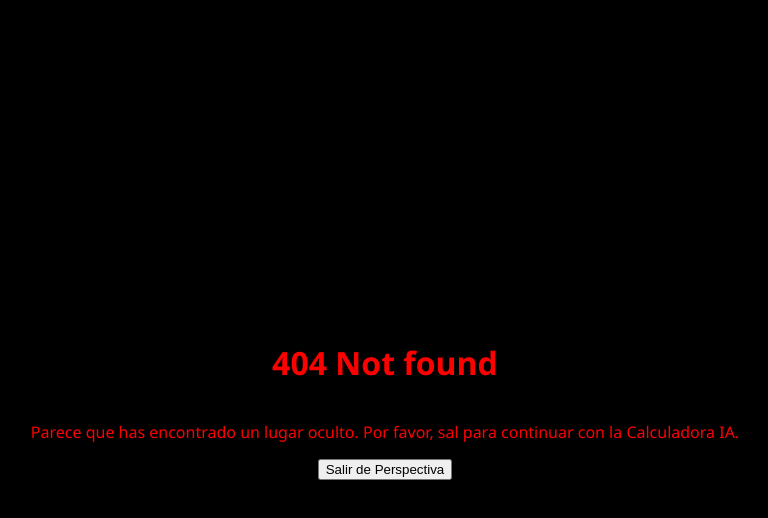
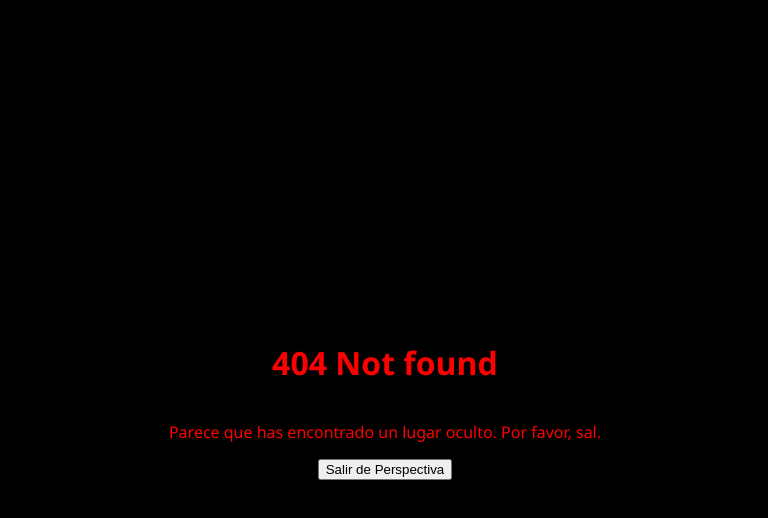
Before and after one commit to Fabc762/aleksKyvcz, a plain HTML site: page index.html in a window 1280 px wide. Both pictures are taken after a click on the button "Ocultar Perspectiva". Shown: the whole page, without its empty margins (255-1023 px from the left). Drawn offline with nearby package versions, Linux system fonts and the light colour scheme.

```diff
--- a/index.html
+++ b/index.html
@@ -184,7 +184,7 @@
 
     <div id="perspective-view" class="perspective-hidden" style="display: none;">
         <h1>404 Not found</h1>
-        <p>Parece que has encontrado un lugar oculto. Por favor, sal para continuar con la Calculadora IA.</p>
+        <p>Parece que has encontrado un lugar oculto. Por favor, sal.</p>
         <button onclick="togglePerspective()">Salir de Perspectiva</button>
     </div>
 
```
